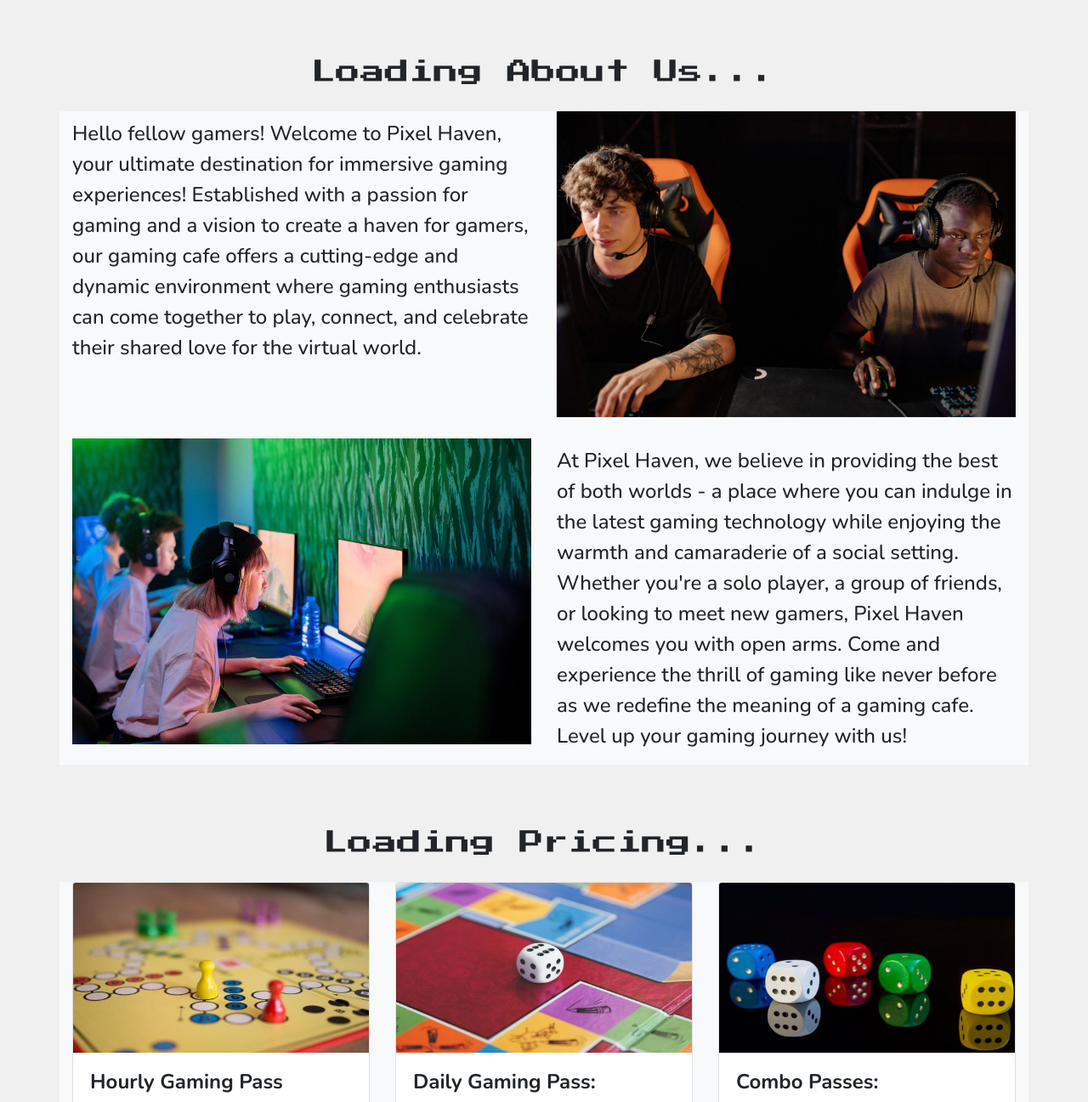
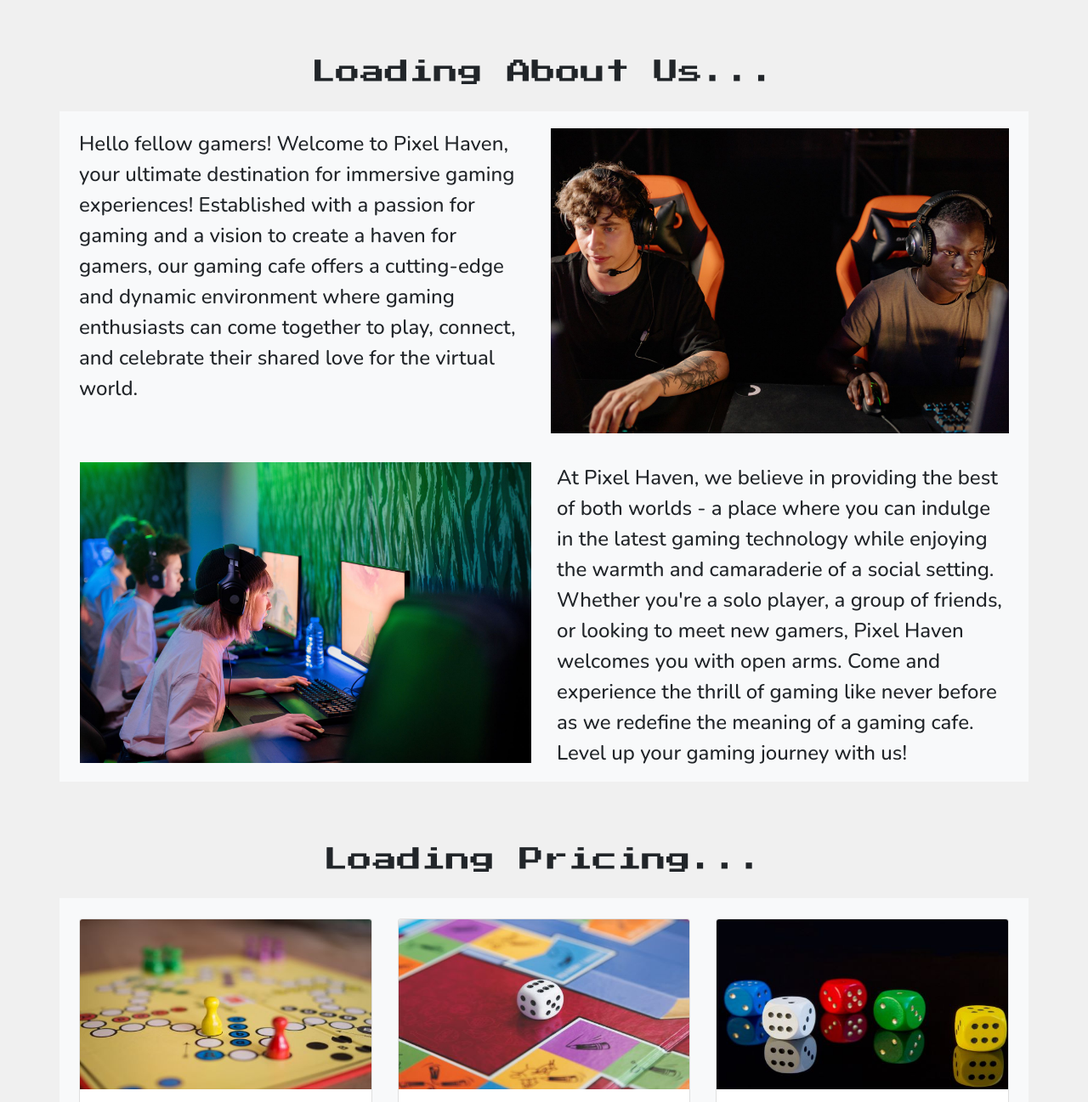
Before and after one commit to princeiik/GameAndBar, a plain HTML site: page index.html in a window 1280 px wide. Shown: the part 860-2157 px from the top of the page at 85% size. Drawn offline with nearby package versions, Linux system fonts and the light colour scheme; some packages are replaced by stand-ins of ours.

Commit message:
change positioning of some layouts

```diff
--- a/index.html
+++ b/index.html
@@ -99,21 +99,21 @@
 	     		 	<h2 class="text-center" >Loading About Us...</h2>
 	    		</div>
   			</div>
-  			<div class="row bg-light" >
-  				<div class="col-md-6">
+  			<div class="row bg-light px-2 pt-1" >
+  				<div class="col-md-6 pt-2">
   					<h3></h3>
   					<p>Hello fellow gamers! Welcome to Pixel Haven, your ultimate destination for immersive gaming experiences! Established with a passion for gaming and a vision to create a haven for gamers, our gaming cafe offers a cutting-edge and dynamic environment where gaming enthusiasts can come together to play, connect, and celebrate their shared love for the virtual world.</p>
   					<h5></h5>
   					<p></p>
   				</div>
-  				<div class="col-md-6" data-aos="fade-up">
+  				<div class="col-md-6 pt-3 pl-2" data-aos="fade-up">
   					<img class="img-fluid" src="images/cafe-about.jpg">
   				</div>
   			</div>
   			<div class="row bg-light"><br></div>
-  			<div class="row bg-light">
-  				<div class="col-md-6 order-md-1 order-2" data-aos="fade-up">
-  					<img class="img-fluid " src="images/cafe-about-1.jpg">
+  			<div class="row bg-light px-2">
+  				<div class="col-md-6 order-md-1 order-2 pl-3 pt-2 pb-3" data-aos="fade-up">
+  					<img class="img-fluid" src="images/cafe-about-1.jpg">
   				</div>
   				<div class="col-md-6 order-md-12 order-1">
   					<h3></h3>
@@ -129,12 +129,12 @@
 	     		 	<h2 class="text-center" >Loading Pricing...</h2>
 				</div>
 			</div>
-			<div class="row bg-light">
+			<div class="row bg-light py-4 px-2">
 				<div class="col-md-4" data-aos="slide-up">
 					<div class="card view zoom">
   						<img class="card-img-top img-fluid " src="images/board-small.jpg">
 					  	<div class="card-body">
-					  		<h5 class="card-title">Hourly Gaming Pass</h5>
+					  		<h5 class="card-title text-center">Hourly Gaming Pass</h5>
 					    	<ul class="list-group list-group-flush">
 							    <li class="list-group-item">Gaming (PC or Console): $8 per hour</li>
 							    <li class="list-group-item">Arcade Games: $5 per hour</li>
@@ -144,10 +144,10 @@
 					</div>
 				</div>
 				<div class="col-md-4" data-aos="slide-up">
-					<div class="card ">
-  						<img class="card-img-top img-fluid " src="images/board-small-2.jpg">
+					<div class="card">
+  						<img class="card-img-top img-fluid" src="images/board-small-2.jpg">
 					  	<div class="card-body">
-					  		<h5 class="card-title">Daily Gaming Pass:</h5>
+					  		<h5 class="card-title text-center">Daily Gaming Pass:</h5>
 					    	<ul class="list-group list-group-flush">
 							    <li class="list-group-item">All-Day Gaming (PC or Console): $25</li>
 							    <li class="list-group-item">All-Day Arcade Games: $15</li>
@@ -160,7 +160,7 @@
 					<div class="card">
   						<img class="card-img-top img-fluid" src="images/dice-small.jpg">
 					  	<div class="card-body">
-					  		<h5 class="card-title">Combo Passes:</h5>
+					  		<h5 class="card-title text-center">Combo Passes:</h5>
 					    	<ul class="list-group list-group-flush">
 							    <li class="list-group-item">Gamer's Delight (PC or Console + Arcade Games): $30 per day</li>
 							    <li class="list-group-item">Board Gamer's Paradise (PC or Console + Board Games): $30 per day</li>
@@ -248,7 +248,7 @@
 			</div>
 			<div class="row">
 				<div id="map" class="col-md-9 map"></div>
-				<div class="col-md-3">
+				<div class="col-md-3 pl-4">
 					<h3>Address:</h3>
 					<p>1234 Lomar Thomas Ave, Austin Texas 78744</p>
 					<h3>Phone number: </h3>
```
